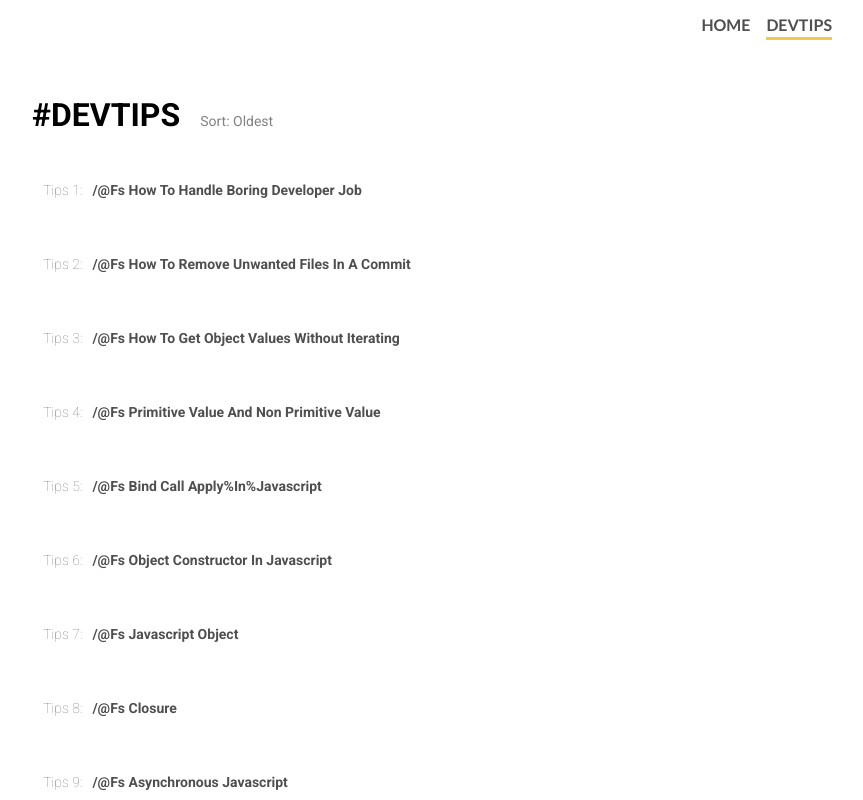
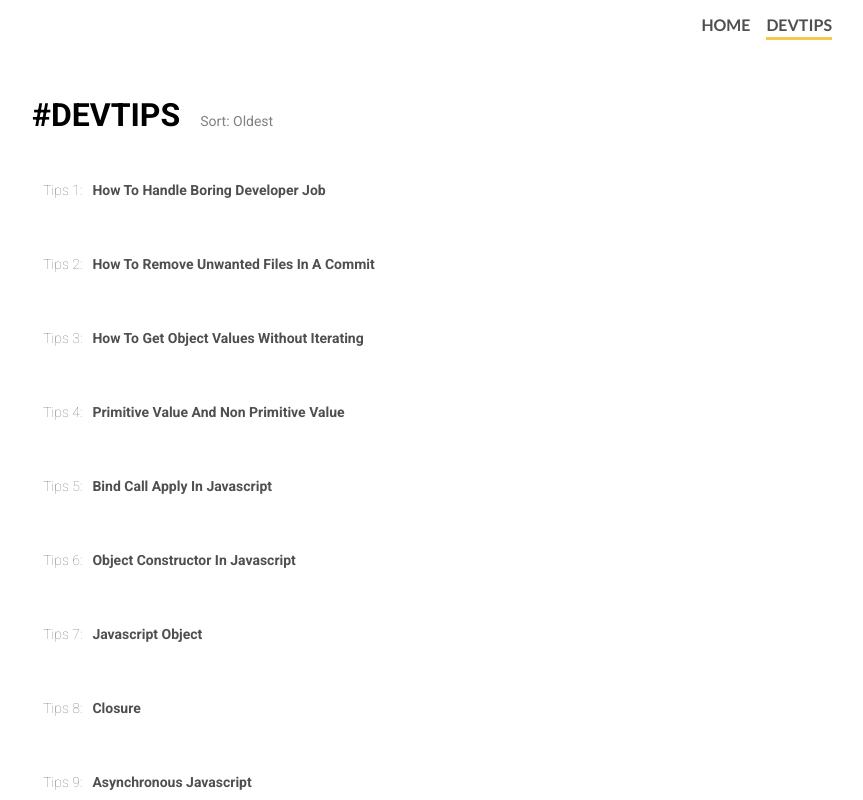
Before and after one commit to elukuro/goheruv2.0.5, a React (Vite) app: page /devtips in a window 1280 px wide. Shown: the top 800 px of the page, without its empty margins (208-1071 px from the left). Built offline with nearby package versions, Linux system fonts and the light colour scheme.

Commit message:
feat: fix build broken markdown files in devtips list

```diff
--- a/src/pages/devtips.tsx
+++ b/src/pages/devtips.tsx
@@ -9,12 +9,12 @@ import "./../style/pages/devtips.scss";
 const articles = import.meta.glob("../../public/article/*.md", { eager: true, import: "default" });
 
 const RenderArticleList = ({ reverse }: { reverse: any }) => {
-  let articleListData = Object.values(articles);
+  let articleListData = Object.keys(articles);
   if (reverse) {
     articleListData = articleListData.reverse();
   }
   const createLink = (link: any) => {
-    return `${link.replace("/public/article/", "").replace(".md", "")}`;
+    return `${link.replace("../../public/article/", "").replace(".md", "")}`;
   };
 
   return articleListData.map((article: any, index) => {
@@ -29,19 +29,6 @@ const RenderArticleList = ({ reverse }: { reverse: any }) => {
       </>
     );
   });
-
-  // return data.map((article, index) => {
-  //   return (
-  //     <>
-  //       <div className="devtips__list">
-  //         <Link to={article}>
-  //           <span>Tips {index + 1}:</span>{" "}
-  //           <p>{article.split("-").join(" ").replace(/[0-9]/g, "")}</p>
-  //         </Link>
-  //       </div>
-  //     </>
-  //   );
-  // });
 };
 
 const Article = () => {
--- a/vite.config.ts
+++ b/vite.config.ts
@@ -1,4 +1,4 @@
-import { defineConfig } from 'vite'
+import { defineConfig,rollupPluginVueOptions } from 'vite'
 import react from '@vitejs/plugin-react'
 import sass from 'sass'
 
@@ -8,10 +8,13 @@ export default defineConfig({
   plugins: [react()],
   assetsInclude: ['**/*.md'],
   root: './',
+  publicDir: 'public',
   build: {
-      outDir: 'dist',
+    outDir: 'dist',
+    rollupOptions: {
+      external: []
+  }
   },
-  publicDir: 'public',
   css: {
     preprocessorOptions: {
       scss: {
```
